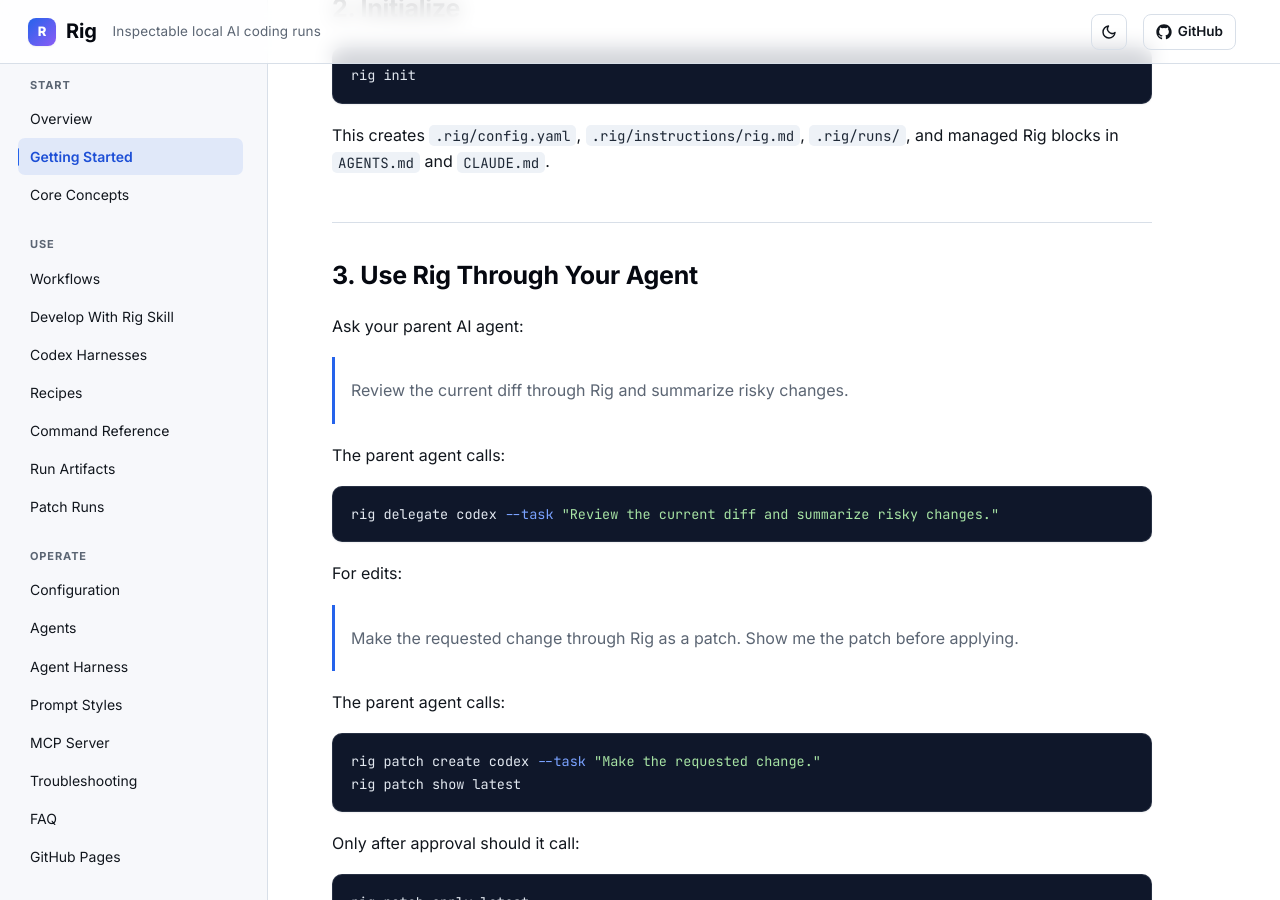
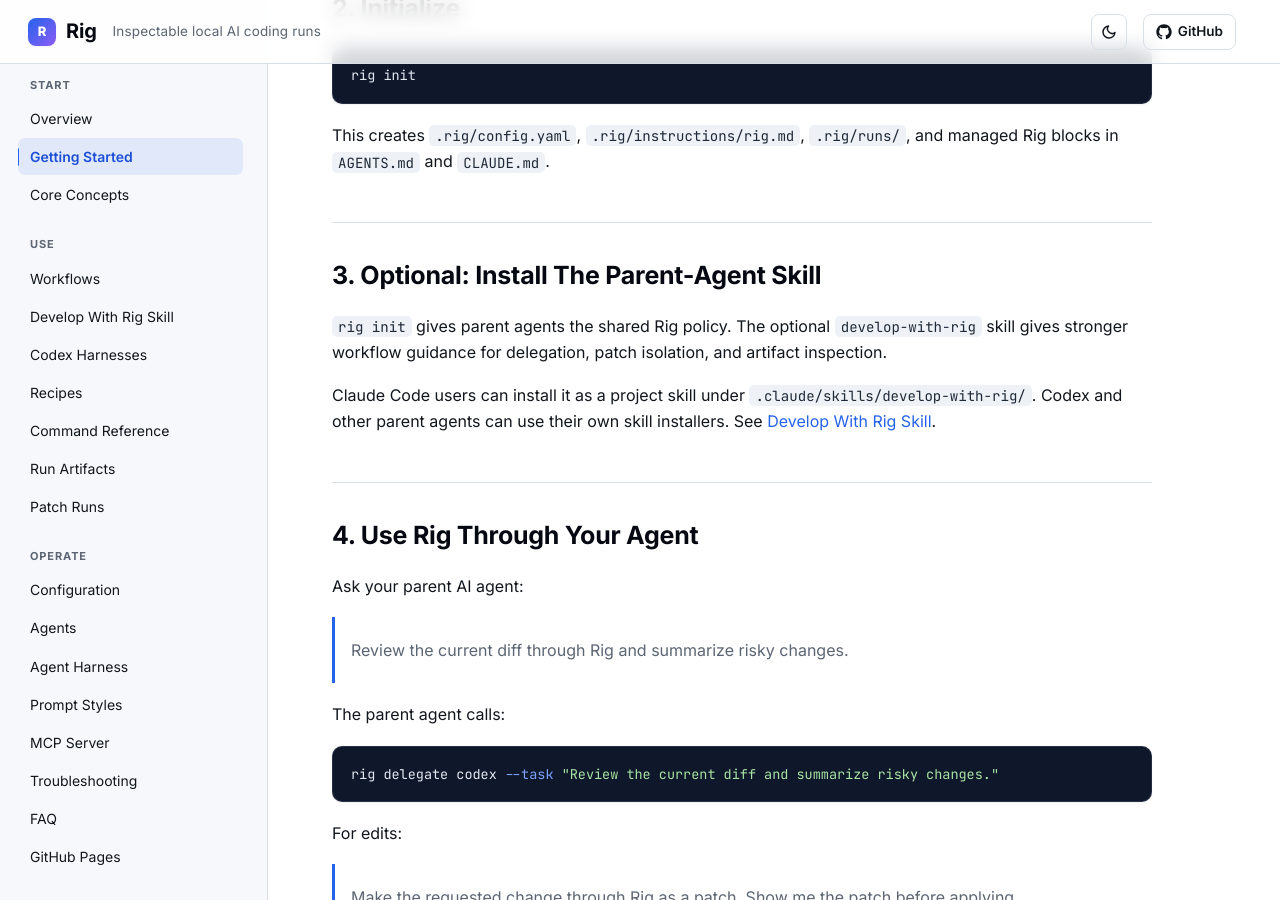
Before and after one commit to s-hiraoku/rig, a Jekyll site: the page built from docs/getting-started.md, in a window 1280 px wide and 900 px high, scrolled down 677 px. Built offline with Jekyll 4.4.1, drawn with Linux system fonts in a browser that asks for light colours.

Commit message:
Document Claude Code skill setup

```diff
--- a/docs/getting-started.md
+++ b/docs/getting-started.md
@@ -32,7 +32,17 @@
 This creates `.rig/config.yaml`, `.rig/instructions/rig.md`, `.rig/runs/`, and
 managed Rig blocks in `AGENTS.md` and `CLAUDE.md`.
 
-## 3. Use Rig Through Your Agent
+## 3. Optional: Install The Parent-Agent Skill
+
+`rig init` gives parent agents the shared Rig policy. The optional
+`develop-with-rig` skill gives stronger workflow guidance for delegation,
+patch isolation, and artifact inspection.
+
+Claude Code users can install it as a project skill under
+`.claude/skills/develop-with-rig/`. Codex and other parent agents can use their
+own skill installers. See [Develop With Rig Skill](develop-with-rig.md).
+
+## 4. Use Rig Through Your Agent
 
 Ask your parent AI agent:
 
```
Also changed, not shown: docs/index.md (+3 -1 lines), README.md.
